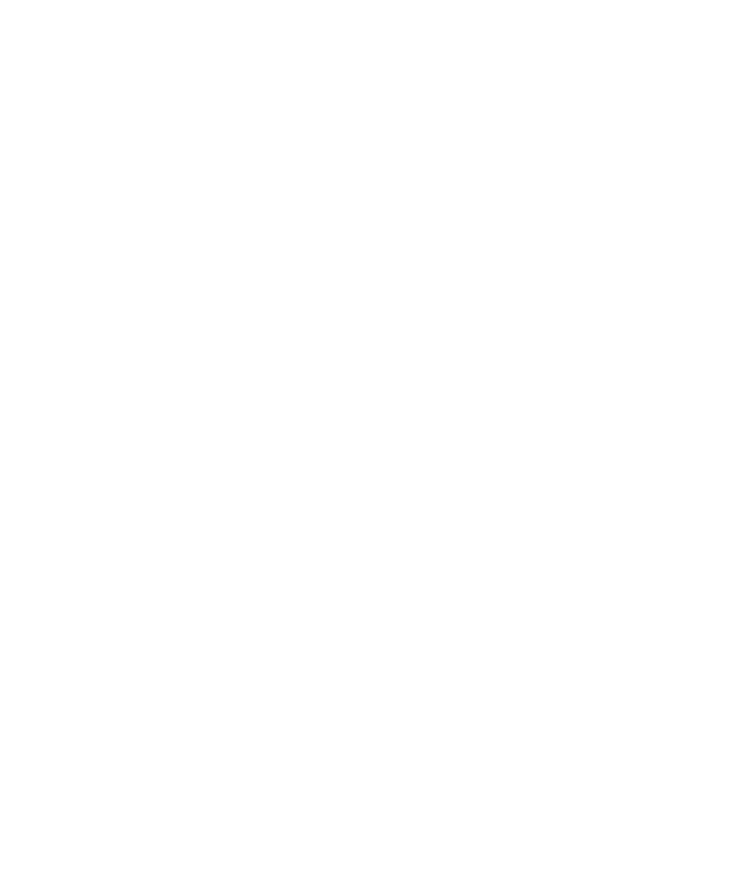
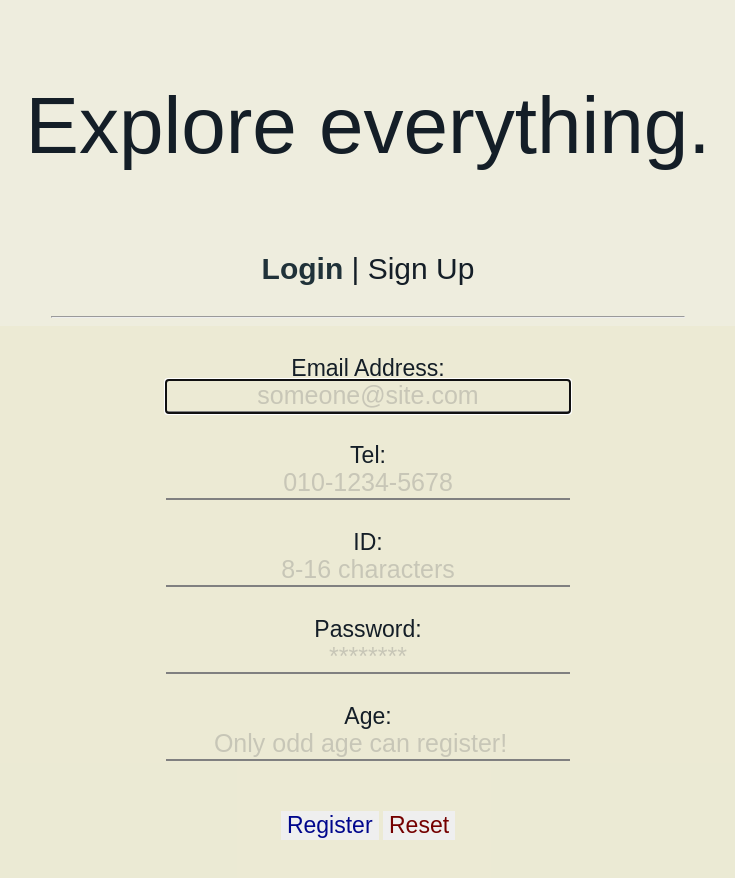
Before and after one commit to 2021147585/HomeworkRepository, a plain HTML site: page LAB2/signup.html in a window 1280 px wide. Shown: the whole page, without its empty margins (272-1007 px from the left). Before the commit the page ends 800 px from the top, so only its background shows below. Drawn offline with Linux system fonts and the light colour scheme; a web font is replaced by a local one.

Commit message:
LAB2 upload

```diff
--- a/LAB2/main.css
+++ b/LAB2/main.css
@@ -1,24 +1,85 @@
-@import url('https://fonts.googleapis.com/css2?family=Ubuntu:wght@300&display=swap');
+@import url(//db.onlinewebfonts.com/c/0a6ee448d1bd65c56f6cf256a7c6f20a?family=Bahnschrift);
+
+/* to use:
+background-color
+text-align
+margin
+border
+font-size
+color
+width
+height */
+
+body {
+    background-color: #EEEDDE;
+}
+
+p,
+div,
+label,
+input {
+    text-align: center;
+    font-family: 'Bahnschrift', sans-serif;
+    color: #141E27;
+}
+
+label {
+    font-size: 23px;
+    line-height: 0px;
+}
+
+.textbox {
+    border: 0;
+    border-bottom: 2px solid gray;
+    background: transparent;
+    width: 400px;
+    font-size: 25px;
+    text-align: center;
+}
+
+::placeholder{
+    opacity: 0.3;
+}
 
 .buttons{
     padding: 10px 40px
 }
 
-div {
+.hlink{
+    font-weight: bolder;
+    color: #203239;
+}
+
+#head {
     padding-top: 100px;
-    padding-bottom: 50px;
+    padding-bottom: 5px;
 }
 
 #title{
-    font-family: 'Ubuntu', sans-serif;
     font-size: 80px;
-    color: grey;
+}
+
+#subtext{
+    font-size: 30px;
+}
+
+#maindiv{
+    border-radius: 30px;
+    height: 800px;
+    width: 800px;
+    margin: 0 auto;
+    background-color: rgba(224, 221, 170, 0.2)
 }
 
 #submit {
-    color: blue;
+    font-size: 23px;
+    margin-top: 50px;
+    color: rgb(0, 7, 141);
+    border: 5px;
 }
 
 #reset {
-    color: red;
+    font-size: 23px;
+    color: rgb(117, 0, 0);
+    border: 5px
 }
--- a/LAB2/signup.html
+++ b/LAB2/signup.html
@@ -5,8 +5,46 @@
     <meta http-equiv="X-UA-Compatible" content="IE=edge">
     <meta name="viewport" content="width=device-width, initial-scale=1.0">
     <title>Sign Up</title>
+    <link rel="stylesheet" href="main.css">
 </head>
 <body>
+    <div>
+        <p id="title">Explore everything.<br></p>
+        <p id="subtext">
+            <a href = "login.html" style="text-decoration:none;" class = "hlink">Login</a> | Sign Up
+        </p>
+    </div>
+    <hr style="width:50%;border-width:1px;color:gray;background-color:gray;">
 
+    <div id="maindiv">
+        <form>
+            <!--Email-->
+            <label for="Email"><br><br>Email Address:<br></label>
+            <input class="textbox" type="text" id="Email" name="Email" placeholder="someone@site.com" required autofocus pattern="[a-z0-9._%+-]+@[a-z0-9.-]+\.[a-z]{2, 4}$">
+
+            <!--Tel. number-->
+            <label for="Tel"><br><br><br>Tel:<br></label>
+            <input class="textbox" type="text" id="Tel" name="Tel" placeholder="010-1234-5678" required pattern="^01(?:0|1|[6-9])[.-]?(\\d{3}|\\d{4})[.-]?(\\d{4})$">
+
+            <!--ID-->
+            <label for="Id"><br><br><br>ID:<br></label>
+            <input class="textbox" type="text" id="Id" name="Id" required placeholder="8-16 characters">
+
+            <!--Password-->
+            <label for="Password"><br><br><br>Password:<br></label>
+            <input class="textbox" type="password" id="Password" name="Password" required placeholder="********">
+
+            <!--Age-->
+            <label for="Age"><br><br><br>Age:<br></label>
+            <input class="textbox" type="number" id="Age" name="Age" required step="2" min="1" max="120" placeholder="Only odd age can register!">
+
+            <!--submit-->
+            <br>
+            <input id="submit" type="submit" value="Register">
+
+            <!--reset-->
+            <input id="reset" type="reset" value="Reset">
+        </form>
+    </div>
 </body>
 </html>
```
Also changed, not shown: LAB2/login.html (+25 -3 lines).
